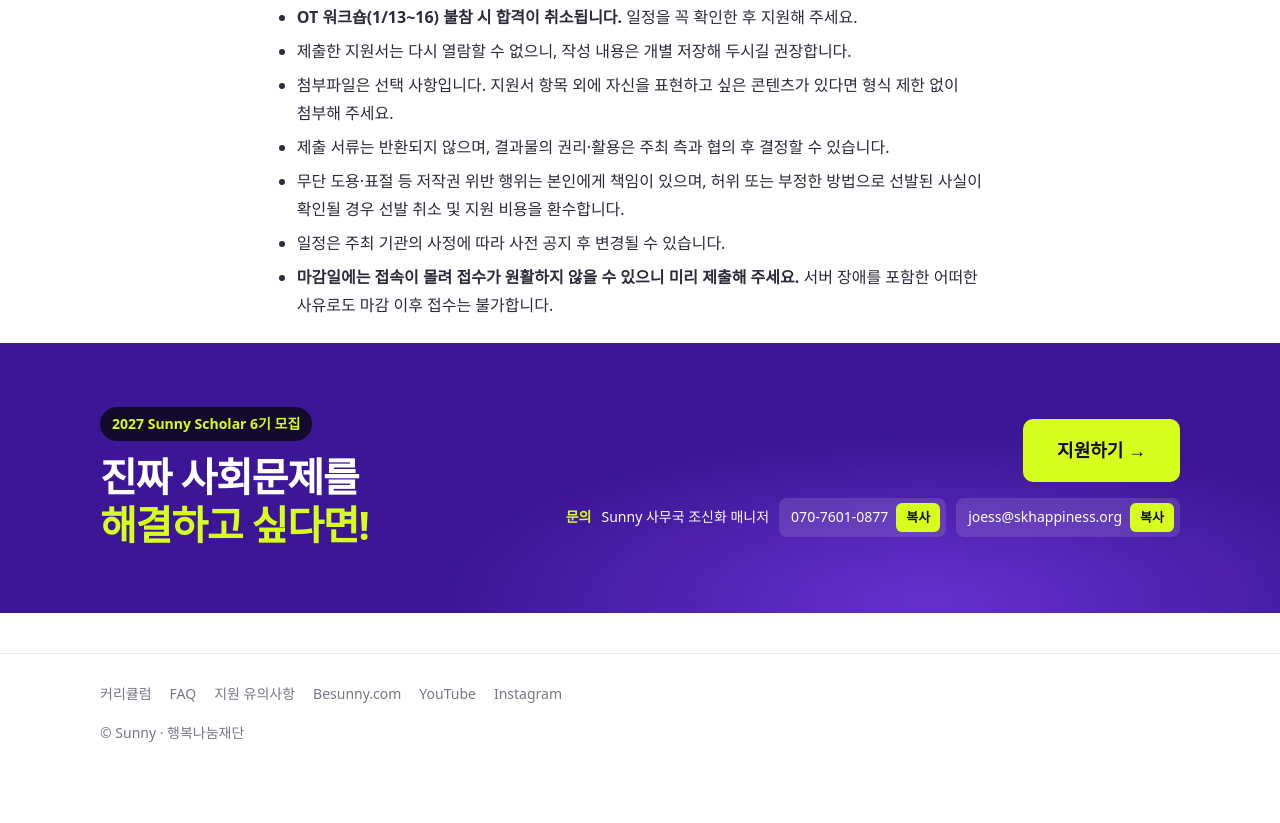
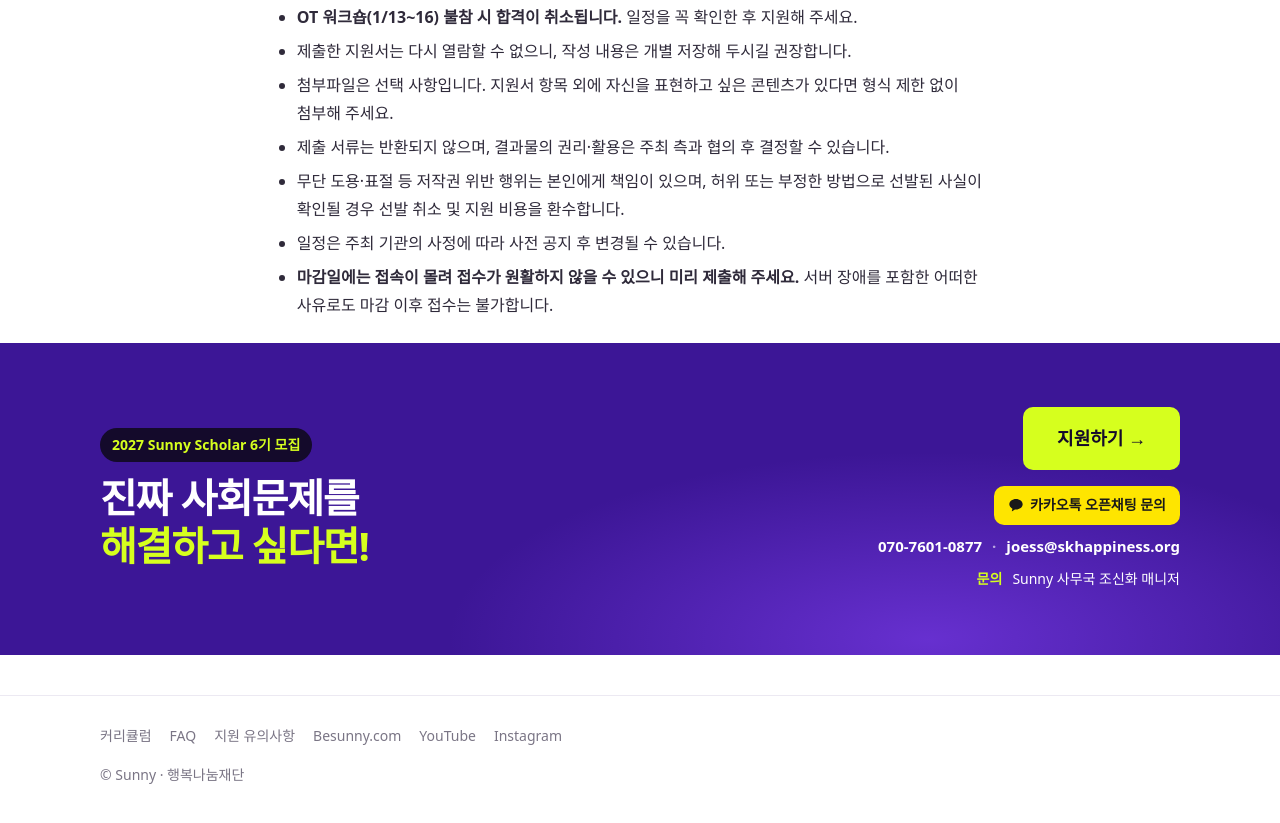
Before and after one commit to togardeneel-cmd/Sunnyscholar, a plain HTML site: page index.html in a window 1280 px wide. Shown: the part 4576-5399 px from the top of the page. Drawn offline with Linux system fonts and the light colour scheme; a web font is replaced by a local one.

Commit message:
Enhance contact section with KakaoTalk integration
Updated contact section to include KakaoTalk link and improved layout.

```diff
--- a/index.html
+++ b/index.html
@@ -275,7 +275,7 @@ footer{border-top:1px solid var(--line);margin-top:40px}
 .cta h2{font-size:clamp(26px,3.6vw,40px);font-weight:900;letter-spacing:-.03em;line-height:1.2;color:#fff;border:0;padding:0;margin:0}
 .cta h2 em{font-style:normal;color:var(--lime)}
 .cta-d{margin:0;opacity:.85;font-size:15px;font-variant-numeric:tabular-nums}
-.cta-act{display:flex;flex-direction:column;align-items:flex-end;gap:16px;min-width:0}
+.cta-act{display:flex;flex-direction:column;align-items:flex-end;gap:16px;min-width:0;max-width:500px}
 .cta-btn{font-size:18px;padding:16px 34px}
 .cta-contact{display:flex;flex-wrap:wrap;justify-content:flex-end;align-items:center;gap:8px 10px;font-size:14px}
 .cta-contact b{color:var(--lime)}
@@ -302,6 +302,15 @@ footer{border-top:1px solid var(--line);margin-top:40px}
 .rv-go{flex:none;background:var(--violet);color:#fff;font-weight:700;font-size:14px;padding:10px 16px;border-radius:10px;white-space:nowrap}
 @media (max-width:560px){.review-card{flex-wrap:wrap;padding:18px}.rv-q{font-size:44px}.rv-go{width:100%;text-align:center}}
 
+.kakao{display:inline-flex;align-items:center;gap:6px;background:#FEE500;color:#191919;font-weight:700;font-size:14px;padding:7px 14px;border-radius:10px;text-decoration:none;white-space:nowrap}
+.kakao:hover{background:#F4DA00}
+.cta-contact .ct-row{display:inline-flex;align-items:center;gap:0 10px}
+@media (max-width:760px){.cta-contact .ct-row{width:100%}}
+.cta-contact{flex-direction:column;align-items:flex-end}
+.cta-contact .ct-who{display:inline-flex;gap:10px;align-items:center}
+@media (max-width:760px){.cta-contact{align-items:flex-start}}
+.cta-contact .ct-t{font-size:15px;font-weight:600;font-variant-numeric:tabular-nums;user-select:all}
+.cta-contact .ct-t+.ct-t::before{content:"·";margin-right:10px;opacity:.6;user-select:none}
 /* Squircle corners (browsers that support corner-shape) */
 @supports (corner-shape:squircle){
   *,*::before,*::after{corner-shape:squircle}
@@ -494,9 +503,9 @@ footer{border-top:1px solid var(--line);margin-top:40px}
     <div class="cta-act">
       <a class="btn btn-lime cta-btn" href="https://walla.my/a/sunnyscholar2027" target="_blank" rel="noopener">지원하기 →</a>
       <div class="cta-contact">
-        <b>문의</b><span>Sunny 사무국 조신화 매니저</span>
-        <span class="chip"><span>070-7601-0877</span><button type="button" data-copy="070-7601-0877">복사</button></span>
-        <span class="chip"><span>joess@skhappiness.org</span><button type="button" data-copy="joess@skhappiness.org">복사</button></span>
+        <a class="kakao" href="https://open.kakao.com/o/syfbWrWi" target="_blank" rel="noopener"><svg viewBox="0 0 24 24" width="16" height="16" aria-hidden="true"><path fill="currentColor" d="M12 3C6.48 3 2 6.54 2 10.9c0 2.8 1.86 5.27 4.66 6.67l-.95 3.5c-.08.3.26.55.52.38l4.15-2.74c.53.06 1.07.09 1.62.09 5.52 0 10-3.54 10-7.9S17.52 3 12 3z"/></svg>카카오톡 오픈채팅 문의</a>
+        <span class="ct-row"><span class="ct-t">070-7601-0877</span><span class="ct-t">joess@skhappiness.org</span></span>
+        <span class="ct-who"><b>문의</b><span>Sunny 사무국 조신화 매니저</span></span>
       </div>
     </div>
   </div>
```
